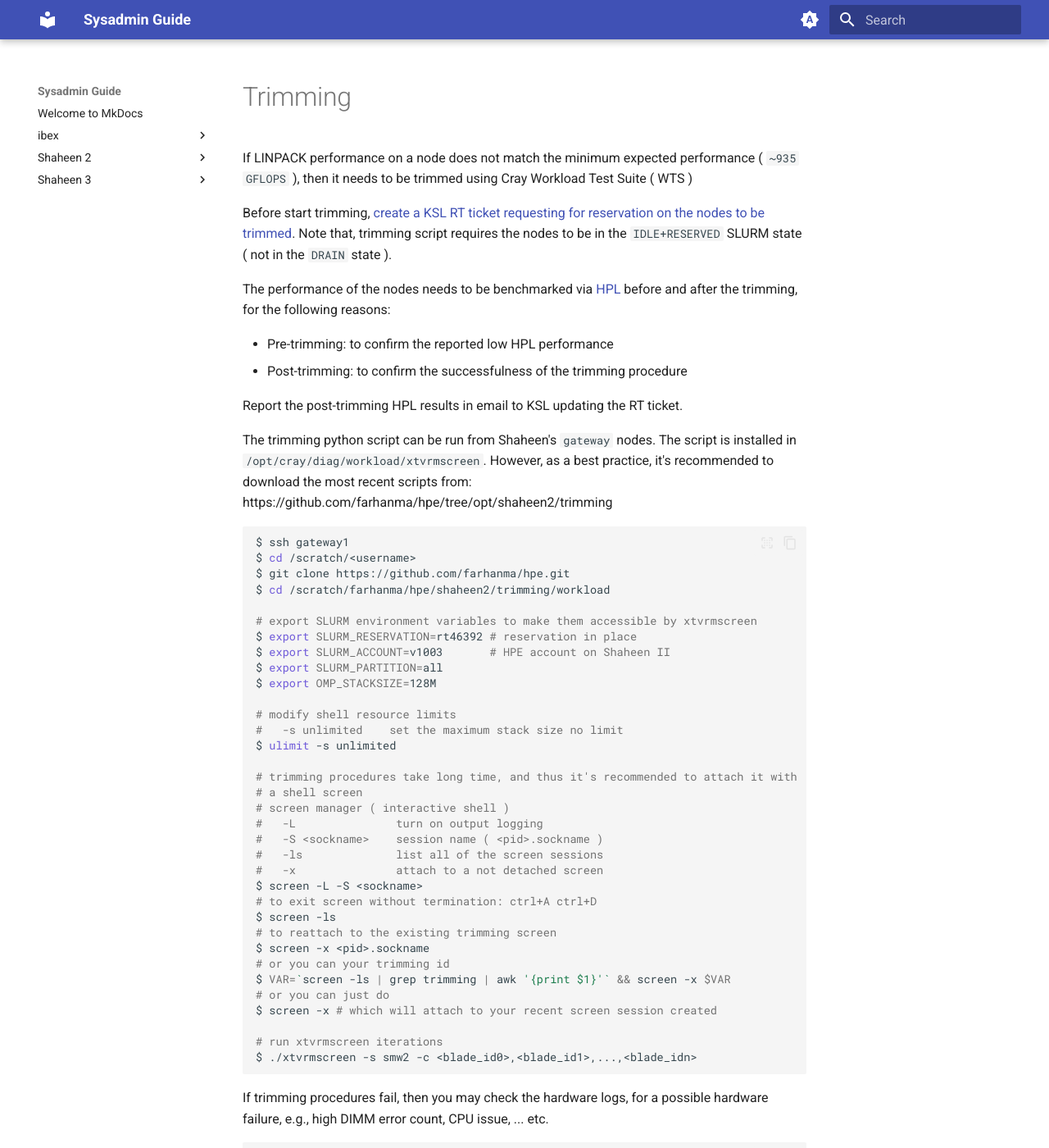
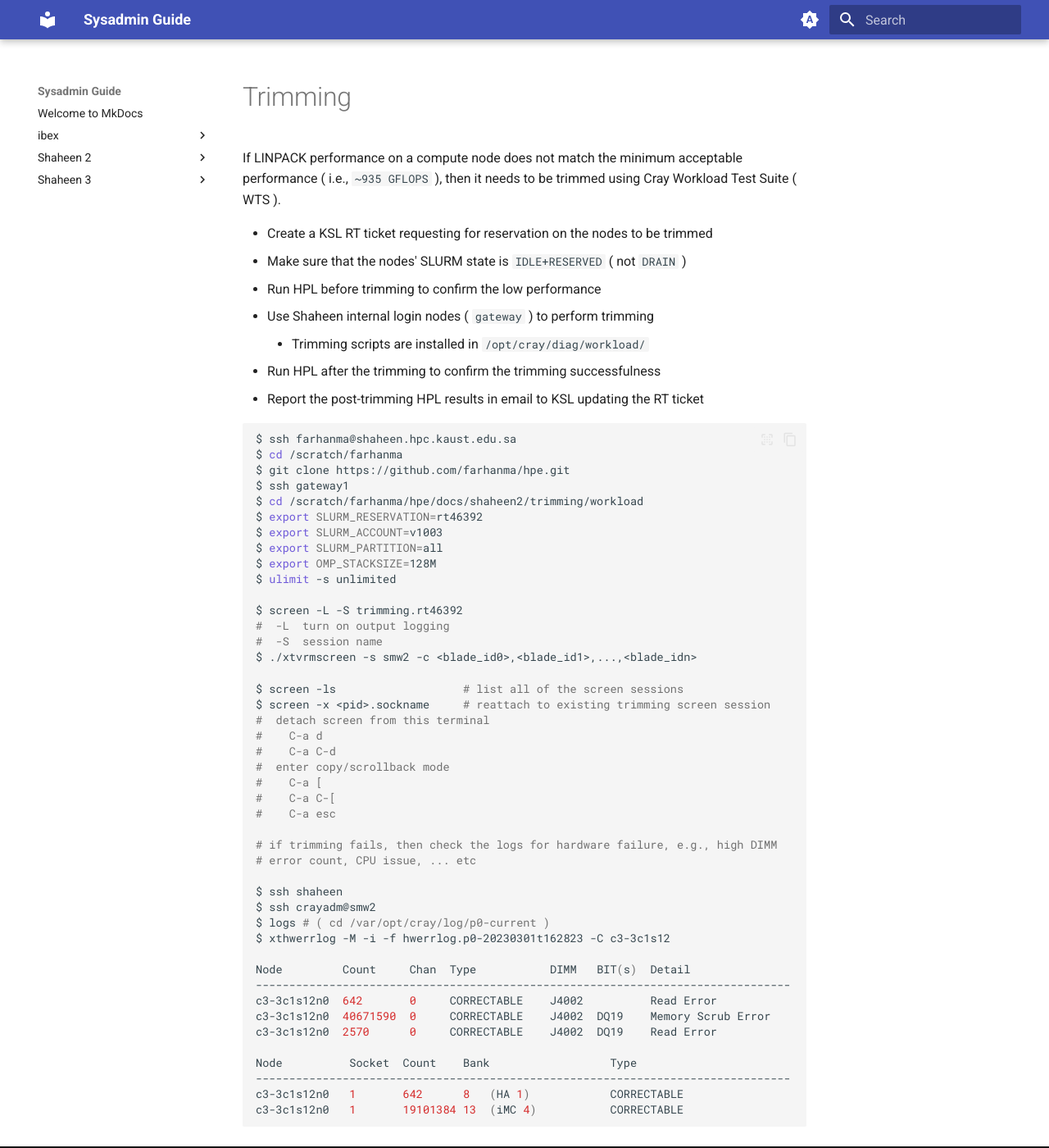
Before and after one commit to farhanma/hpe, an MkDocs documentation site: the page built from docs/shaheen2/trimming/README.md, in a window 1280 px wide and 1400 px high. Shown: the whole window at 82% size. Built offline with MkDocs 1.6.1 and Material for MkDocs 9.7.7, drawn with Linux system fonts in a browser that asks for light colours; some of the changed text lies outside the part shown.

Commit message:
update trimming

````diff
--- a/docs/shaheen2/trimming/README.md
+++ b/docs/shaheen2/trimming/README.md
@@ -2,82 +2,61 @@
 title: Trimming
 ---
 
-If LINPACK performance on a node does not match the minimum expected performance
-( `~935 GFLOPS` ), then it needs to be trimmed using Cray Workload Test Suite ( WTS )
+If LINPACK performance on a compute node does not match the minimum acceptable
+performance ( i.e., `~935 GFLOPS` ), then it needs to be trimmed using Cray
+Workload Test Suite ( WTS ).
 
-Before start trimming,
-[create a KSL RT ticket requesting for reservation on the nodes to be trimmed](rt-ticket.md).
-Note that, trimming script requires the nodes to be in the `IDLE+RESERVED` SLURM state
-( not in the `DRAIN` state ).
-
-The performance of the nodes needs to be benchmarked via [HPL](#hpl.md) before
-and after the trimming, for the following reasons:
-
-  - Pre-trimming: to confirm the reported low HPL performance
-  - Post-trimming: to confirm the successfulness of the trimming procedure
-
-Report the post-trimming HPL results in email to KSL updating the RT ticket.
-
-The trimming python script can be run from Shaheen's `gateway` nodes. The script
-is installed in `/opt/cray/diag/workload/xtvrmscreen`. However, as a best practice,
-it's recommended to download the most recent scripts from:
-https://github.com/farhanma/hpe/tree/opt/shaheen2/trimming
+- Create a KSL RT ticket requesting for reservation on the nodes to be trimmed
+- Make sure that the nodes' SLURM state is `IDLE+RESERVED` ( not `DRAIN` )
+- Run HPL before trimming to confirm the low performance
+- Use Shaheen internal login nodes ( `gateway` ) to perform trimming
+    - Trimming scripts are installed in `/opt/cray/diag/workload/`
+- Run HPL after the trimming to confirm the trimming successfulness
+- Report the post-trimming HPL results in email to KSL updating the RT ticket
 
 ```sh
+$ ssh farhanma@shaheen.hpc.kaust.edu.sa
+$ cd /scratch/farhanma
+$ git clone https://github.com/farhanma/hpe.git
 $ ssh gateway1
-$ cd /scratch/<username>
-$ git clone https://github.com/farhanma/hpe.git
-$ cd /scratch/farhanma/hpe/shaheen2/trimming/workload
-
-# export SLURM environment variables to make them accessible by xtvrmscreen
-$ export SLURM_RESERVATION=rt46392 # reservation in place
-$ export SLURM_ACCOUNT=v1003       # HPE account on Shaheen II
+$ cd /scratch/farhanma/hpe/docs/shaheen2/trimming/workload
+$ export SLURM_RESERVATION=rt46392
+$ export SLURM_ACCOUNT=v1003
 $ export SLURM_PARTITION=all
 $ export OMP_STACKSIZE=128M
-
-# modify shell resource limits
-#   -s unlimited    set the maximum stack size no limit
 $ ulimit -s unlimited
 
-# trimming procedures take long time, and thus it's recommended to attach it with
-# a shell screen
-# screen manager ( interactive shell )
-#   -L               turn on output logging
-#   -S <sockname>    session name ( <pid>.sockname )
-#   -ls              list all of the screen sessions
-#   -x               attach to a not detached screen
-$ screen -L -S <sockname>
-# to exit screen without termination: ctrl+A ctrl+D
-$ screen -ls
-# to reattach to the existing trimming screen
-$ screen -x <pid>.sockname
-# or you can your trimming id
-$ VAR=`screen -ls | grep trimming | awk '{print $1}'` && screen -x $VAR
-# or you can just do
-$ screen -x # which will attach to your recent screen session created
+$ screen -L -S trimming.rt46392
+#  -L  turn on output logging
+#  -S  session name
+$ ./xtvrmscreen -s smw2 -c <blade_id0>,<blade_id1>,...,<blade_idn>
 
-# run xtvrmscreen iterations
-$ ./xtvrmscreen -s smw2 -c <blade_id0>,<blade_id1>,...,<blade_idn>
-```
+$ screen -ls                   # list all of the screen sessions
+$ screen -x <pid>.sockname     # reattach to existing trimming screen session
+#  detach screen from this terminal
+#    C-a d
+#    C-a C-d
+#  enter copy/scrollback mode
+#    C-a [
+#    C-a C-[
+#    C-a esc
 
-If trimming procedures fail, then you may check the hardware logs, for a possible
-hardware failure, e.g., high DIMM error count, CPU issue, ... etc.
+# if trimming fails, then check the logs for hardware failure, e.g., high DIMM
+# error count, CPU issue, ... etc
 
-```sh
-$ ssh smw2
-$ logs
-
-# /var/opt/cray/log/p0-current
+$ ssh shaheen
+$ ssh crayadm@smw2
+$ logs # ( cd /var/opt/cray/log/p0-current )
 $ xthwerrlog -M -i -f hwerrlog.p0-20230301t162823 -C c3-3c1s12
 
 Node         Count     Chan  Type           DIMM   BIT(s)  Detail
------------------------------------------------------------------------------
+--------------------------------------------------------------------------------
 c3-3c1s12n0  642       0     CORRECTABLE    J4002          Read Error
 c3-3c1s12n0  40671590  0     CORRECTABLE    J4002  DQ19    Memory Scrub Error
 c3-3c1s12n0  2570      0     CORRECTABLE    J4002  DQ19    Read Error
 
 Node          Socket  Count    Bank                  Type
----------------------------------------------------------------
+--------------------------------------------------------------------------------
 c3-3c1s12n0   1       642      8   (HA 1)            CORRECTABLE
 c3-3c1s12n0   1       19101384 13  (iMC 4)           CORRECTABLE
 ```
````
